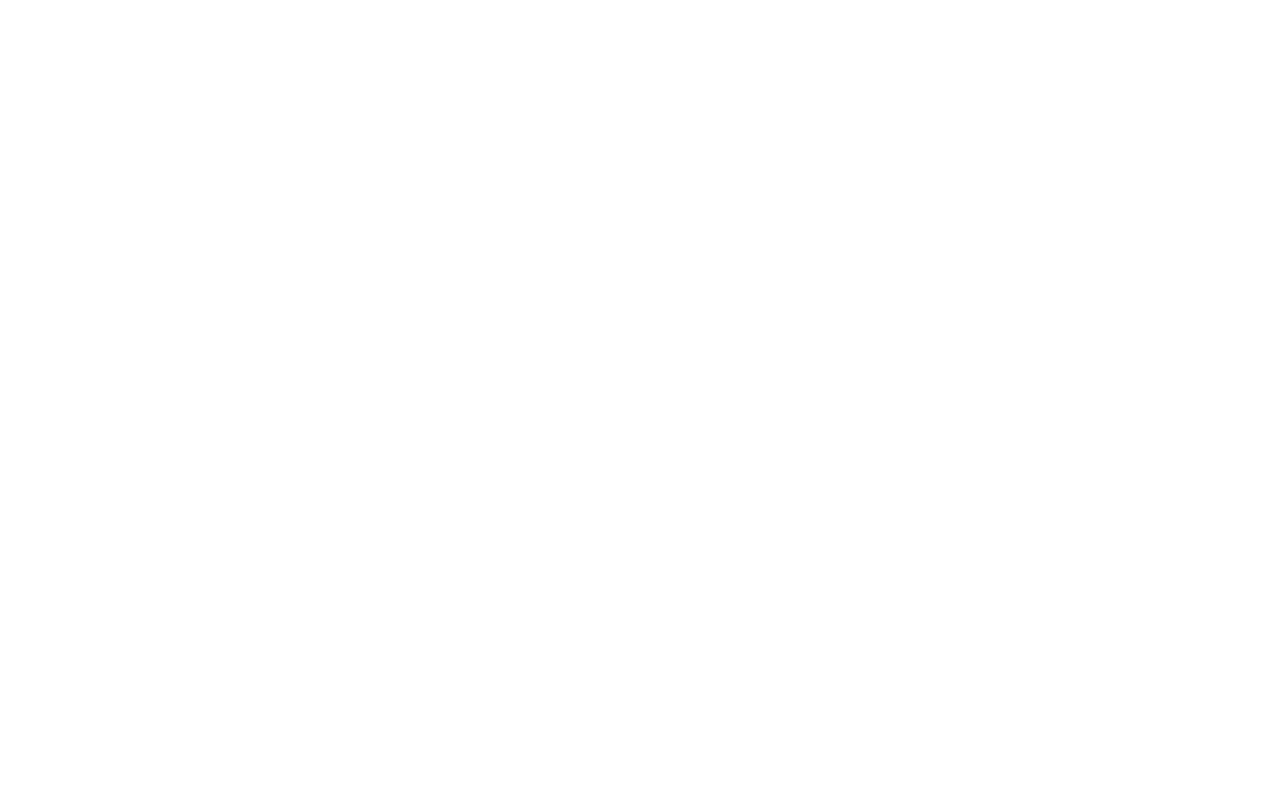
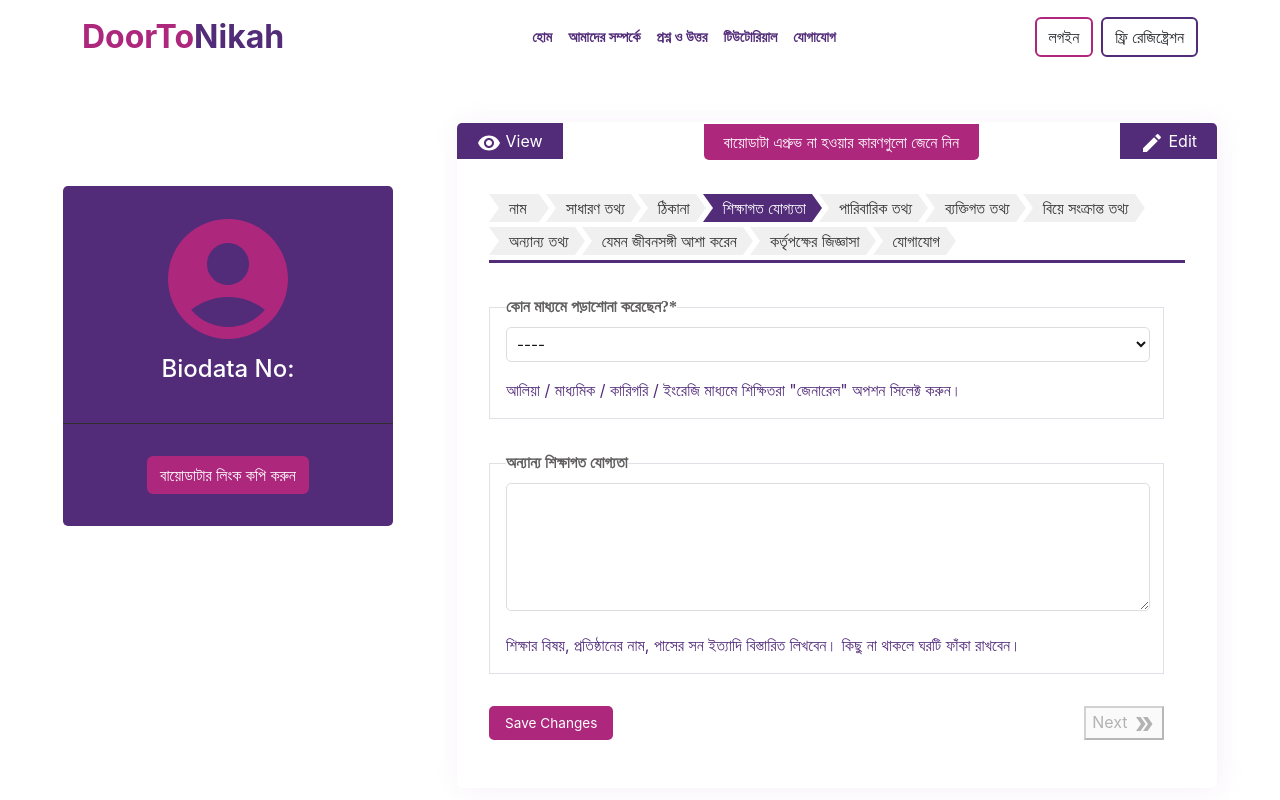
Before and after one commit to SumanIslam/DoorToNikah, a React (Create React App) app: page /biodata/registration/step4 in a window 1280 px wide. Before the commit this address had no page. Shown: the top 800 px of the page. Built offline with nearby package versions, Linux system fonts and the light colour scheme; a web font is replaced by a local one.

Commit message:
step4 page is completed

```diff
--- a/src/App.js
+++ b/src/App.js
@@ -15,6 +15,7 @@
 import RegistrationPage1 from './page/registration/registration-page1.component';
 import RegistrationPage2 from './page/registration/registration-page2.component';
 import RegistrationPage3 from './page/registration/registration-page3.component';
+import RegistrationPage4 from './page/registration/registration-page4.component';
 
 // require auth
 import RequireAuth from './services/requireAuth';
@@ -37,6 +38,7 @@
 				<Route path='registration/step1' element={<RegistrationPage1 />} />
 				<Route path='registration/step2' element={<RegistrationPage2 />} />
 				<Route path='registration/step3' element={<RegistrationPage3 />} />
+				<Route path='registration/step4' element={<RegistrationPage4 />} />
 			</Route>
 		</Routes>
 	);
--- a/src/component/registration/common-styles/Form.style.scss
+++ b/src/component/registration/common-styles/Form.style.scss
@@ -29,7 +29,8 @@
   margin-bottom: 2rem;
 }
 .custom-input-container input,
-.custom-input-container select {
+.custom-input-container select,
+.custom-input-container textarea {
   border-radius: 5px;
   padding: 6px;
   width: 98%;
--- a/src/component/registration/step2/data.js
+++ b/src/component/registration/step2/data.js
@@ -14,7 +14,7 @@
 
 export const birthYear = {
 	title: 'জন্মসন (আসল)*',
-	selected: '২০০০',
+	selected: '----',
 	optionsValue: [
 		{
 			option: '১৯৬০',
@@ -291,7 +291,7 @@
 
 export const height = {
 	title: 'উচ্চতা*',
-	selected: '৫\'০"',
+	selected: '----',
 	options: [
 		'৪\'০"',
 		'৪\'১"',
@@ -346,7 +346,7 @@
 
 export const weight = {
 	title: 'ওজন (কেজি)*',
-	selected: '৬০ কেজি',
+	selected: '----',
 	options: [
 		'৩০ কেজি',
 		'৩১ কেজি',
--- /dev/null
+++ b/src/component/registration/step4/data.js
@@ -0,0 +1,5 @@
+export const mediumOfStudy = {
+	title: 'কোন মাধ্যমে পড়াশোনা করেছেন?*',
+	selected: '----',
+	options: ['মাদ্রাসা', 'জেনারেল'],
+};
--- /dev/null
+++ b/src/component/registration/step4/step4-form-container.component.jsx
@@ -0,0 +1,58 @@
+// component
+import FormContainerButtonNav from '../common-component/form-container-button-nav/form-container-button-nav.component';
+import FormContainerNav from '../common-component/form-container-nav/form-container-nav.component';
+import NextButton from '../common-component/next-button/next-button.component';
+import SaveChangesButton from '../common-component/save-changes-button/save-changes-button.component';
+
+// data
+import { mediumOfStudy } from './data'
+
+const Step4FormContainer = () => {
+	return (
+		<div className='step-container'>
+			<FormContainerNav />
+			<div className='mlr-2'>
+				<FormContainerButtonNav current={4} />
+				<div className='form-container'>
+					{/* for medium of study */}
+					<fieldset className='border pl-1 custom-input-container mt-1'>
+						<legend className='float-none w-auto'>{mediumOfStudy.title}</legend>
+						<select>
+							<option defaultValue={mediumOfStudy.selected}>
+								{mediumOfStudy.selected}
+							</option>
+							{mediumOfStudy.options.map((item) => (
+								<option key={item} value={item}>
+									{' '}
+									{item}{' '}
+								</option>
+							))}
+						</select>
+						<p className='guide-text'>
+							আলিয়া / মাধ্যমিক / কারিগরি / ইংরেজি মাধ্যমে শিক্ষিতরা "জেনারেল"
+							অপশন সিলেক্ট করুন।
+						</p>
+					</fieldset>
+					{/* for other educational info */}
+					<fieldset className='border pl-1 custom-input-container mt-1'>
+						<legend className='float-none w-auto'>
+							অন্যান্য শিক্ষাগত যোগ্যতা
+						</legend>
+						<textarea rows={5} className='full-width' />
+						<p className='guide-text'>
+							শিক্ষার বিষয়, প্রতিষ্ঠানের নাম, পাসের সন ইত্যাদি বিস্তারিত লিখবেন।
+							কিছু না থাকলে ঘরটি ফাঁকা রাখবেন।
+						</p>
+					</fieldset>
+				</div>
+				{/* buttons */}
+				<div className='d-flex justify-content-between width'>
+					<SaveChangesButton />
+					<NextButton disabled={true} />
+				</div>
+			</div>
+		</div>
+	);
+};
+
+export default Step4FormContainer;
--- /dev/null
+++ b/src/component/registration/step4/step4.component.jsx
@@ -0,0 +1,19 @@
+import React from 'react';
+
+// component
+import BiodataNoContainer from '../common-component/biodata-no-container/biodata-no-container.component';
+import Step4FormContainer from './step4-form-container.component';
+
+// styles
+import '../common-styles/Form.style.scss';
+
+const Step4 = () => {
+	return (
+		<div className='step'>
+			<BiodataNoContainer />
+			<Step4FormContainer />
+		</div>
+	);
+};
+
+export default Step4;
--- /dev/null
+++ b/src/page/registration/registration-page4.component.jsx
@@ -0,0 +1,18 @@
+import React from 'react';
+
+// component
+import Header from '../../component/header/header.component';
+import Footer from '../../component/footer/footer.component';
+import Step4 from '../../component/registration/step4/step4.component';
+
+const RegistrationPage4 = () => {
+	return (
+		<>
+			<Header />
+			<Step4 />
+			<Footer />
+		</>
+	);
+};
+
+export default RegistrationPage4;
```
